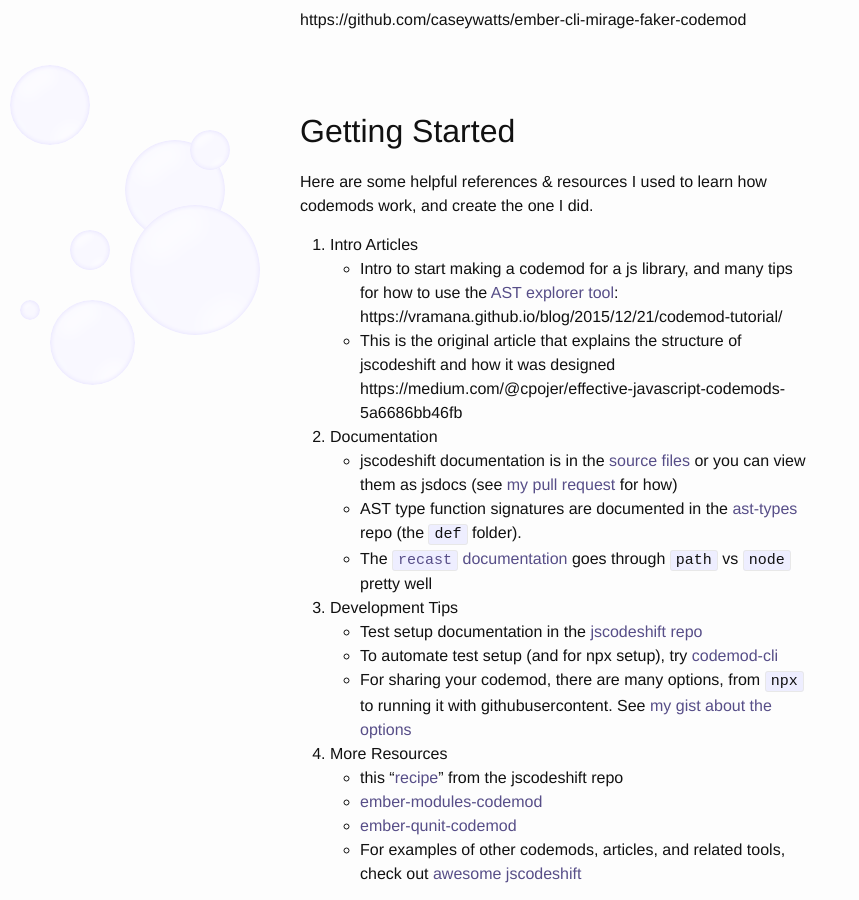
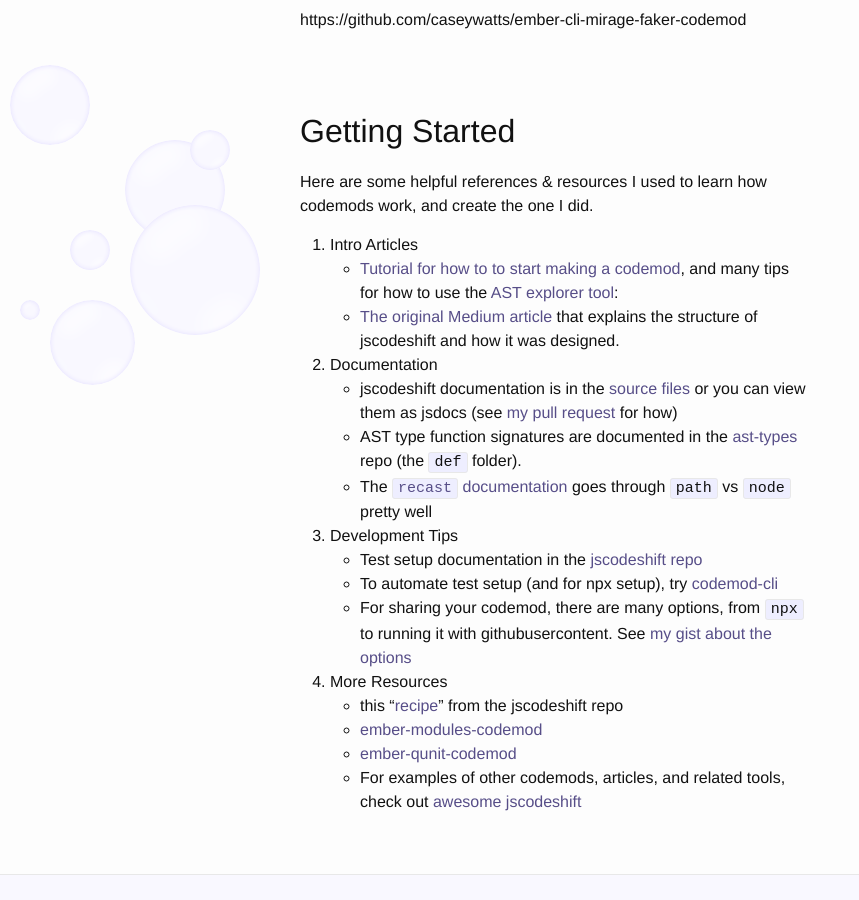
Before and after one commit to caseywatts/caseywatts.github.io, a Jekyll site: the page built from _posts/2018-08-23-codemods.md, in a window 1280 px wide and 900 px high, scrolled down 1027 px. Shown: the whole window, without its empty margins (0-859 px from the left). Built offline with Jekyll 4.4.1, drawn with Linux system fonts in a browser that asks for light colours.

Commit message:
make links prettier

```diff
--- a/_posts/2018-08-23-codemods.md
+++ b/_posts/2018-08-23-codemods.md
@@ -29,8 +29,8 @@ https://github.com/caseywatts/ember-cli-mirage-faker-codemod
 Here are some helpful references & resources I used to learn how codemods work, and create the one I did.
 
 1. Intro Articles
-  - Intro to start making a codemod for a js library, and many tips for how to use the [AST explorer tool](https://astexplorer.net/): https://vramana.github.io/blog/2015/12/21/codemod-tutorial/
-  - This is the original article that explains the structure of jscodeshift and how it was designed https://medium.com/@cpojer/effective-javascript-codemods-5a6686bb46fb
+  - [Tutorial for how to to start making a codemod](https://vramana.github.io/blog/2015/12/21/codemod-tutorial/), and many tips for how to use the [AST explorer tool](https://astexplorer.net/):
+  - [The original Medium article](https://medium.com/@cpojer/effective-javascript-codemods-5a6686bb46fb) that explains the structure of jscodeshift and how it was designed.
 2. Documentation
   - jscodeshift documentation is in the [source files](https://github.com/facebook/jscodeshift/tree/master/src) or you can view them as jsdocs (see [my pull request](https://github.com/facebook/jscodeshift/pull/272) for how)
   - AST type function signatures are documented in the [ast-types](https://github.com/benjamn/ast-types) repo (the `def` folder).
```
